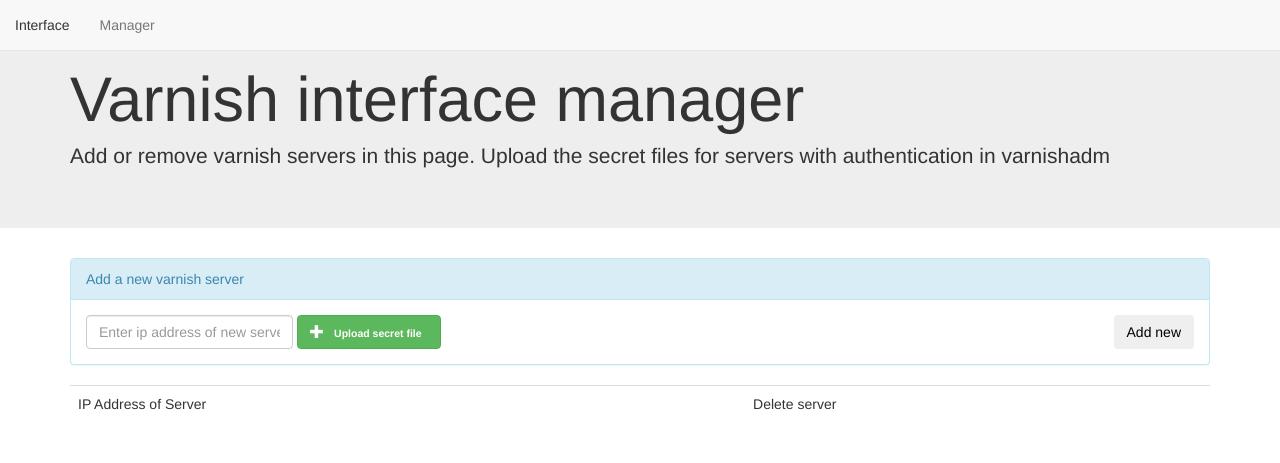
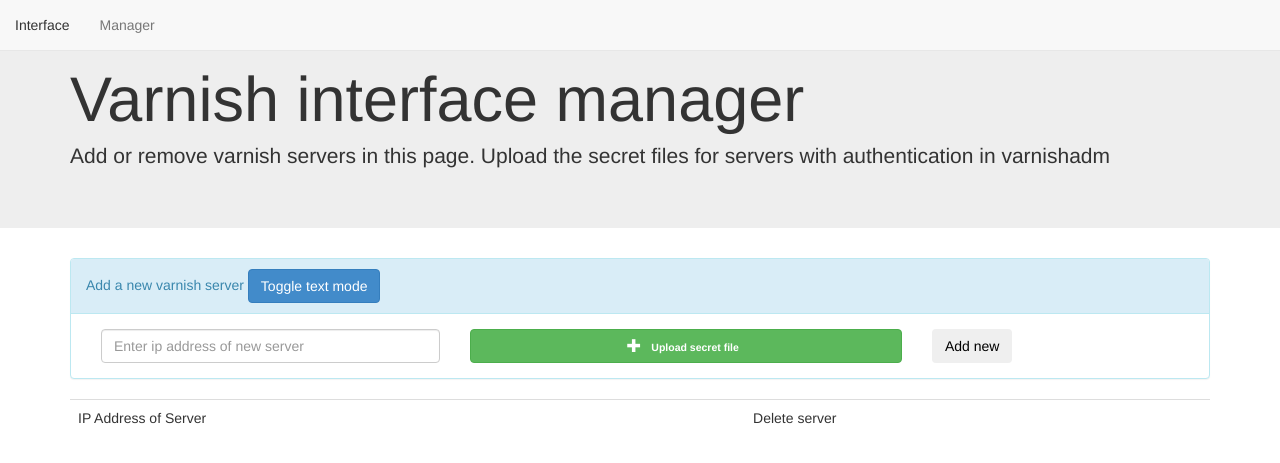
Before and after one commit to rghose/varnish-interface, a PHP site: page /manager.php in a window 1280 px wide. Shown: the top 463 px of the page. Run offline with PHP 8.4, Linux system fonts and the light colour scheme.

Commit message:
copy paste varnish secret now!

```diff
--- a/varnishinterface/js/common.js
+++ b/varnishinterface/js/common.js
@@ -3,7 +3,10 @@ var globalAsyncData;
 function removeElement(el) {
 el.parentNode.removeChild(el);
 }
-
+function isVisible(id) {
+	if(document.getElementById(id).style.display == 'block') return true;
+	return false;
+}
 function toggleVdiv(id){
 	if( document.getElementById(id).style.display == 'block' ) hidediv(id);
 	else showdiv(id);
@@ -60,21 +63,22 @@ function doVarnishExecute(action, serverId) {
 		loadAjax("./set_server.php?action="+action+"&server="+servName+"&c="+serverId,"status"+serverId);
 	}
 }
-function buildMessage(elements, boundary) {
+function buildMessage(elements, boundary,mode=1) {
 	var CRLF = "\r\n";
 	var parts = [];
 	elements.forEach(function(element, index, all) {
 			var part = "";
 			var type = "TEXT";
 			type = element.getAttribute("type").toUpperCase();
-			if (type === "FILE" && element.files.length > 0) {
-			var fieldName = element.name;
-			var fileName = element.files[0].fileName;
+			if ((mode == 2 && element.name == "textSecret") || (type === "FILE" && element.files.length > 0)) {
+			var fieldName = (mode==2 ? ('fileuploadNew') : element.name);
+			var fileName = ((mode==2)? ('text') : element.files[0].fileName);
 			part += 'Content-Disposition: form-data; ';
 			part += 'name="' + fieldName + '"; ';
 			part += 'filename="'+ fileName + '"' + CRLF;
 			part += "Content-Type: application/octet-stream";
 			part += CRLF + CRLF;
+			globalAsyncData = document.getElementById('fileData').value;
 			var binary=globalAsyncData;
 			part += binary + CRLF;
 			} else {
@@ -89,3 +93,21 @@ function buildMessage(elements, boundary) {
 	request+= "--" + boundary + "--" + CRLF;
 	return request;
 }
+function doAjaxPost(url,params,areaId) {
+	if(window.XMLHttpRequest) xh = new XMLHttpRequest();
+	else xh = new ActiveXObject("Microsoft.XMLHTTP");
+	xh.open("POST", url, true);
+
+	xh.setRequestHeader("Content-type", "application/x-www-form-urlencoded");
+	xh.setRequestHeader("Content-length", params.length);
+	xh.setRequestHeader("Connection", "close");
+
+	xh.onreadystatechange = function() {
+		var status = "<br><br><img src='images/loading.gif' alt='Loading...'><br><br><br>";
+		document.getElementById(areaId).innerHTML = status;
+		if(xh.readyState == 4 && xh.status == 200) {
+			document.getElementById(areaId).innerHTML = xh.responseText;
+		}
+	}
+	xh.send(params);
+}
--- a/varnishinterface/manager.php
+++ b/varnishinterface/manager.php
@@ -25,16 +25,22 @@ function loadFile(fileInput,uploadBtnId) {
 }
 function mAddNewServer(destDivId) {
 	var text = document.getElementById('idNewServer');
+	var url = 'add_varnish.php';
 	if(!ValidateIPaddress(text.value)) {
 		alert("Please correct the IP Address entered.");
 	}
 	else {
 		var fields=[];
 		var boundary = generateBoundary();
+		var mode=1;
 		fields.push(text);
-		fields.push(document.getElementById('fileuploadNew'));
-		request = buildMessage(fields,boundary);
-		var url = 'add_varnish.php';
+		if(!isVisible('uploadButton') && isVisible('fileData')) {
+			fields.push(document.getElementById('fileData'));
+			mode=2;
+		}
+		else
+			fields.push(document.getElementById('fileuploadNew'));
+		request = buildMessage(fields,boundary,mode);
 		var xhr = new XMLHttpRequest;
 		xhr.open("POST", url, true);
 		xhr.onreadystatechange = function() {
@@ -48,6 +54,7 @@ function mAddNewServer(destDivId) {
 		for (var header in this.headers) {
 			xhr.setRequestHeader(header, headers[header]);
 		}
+		alert(request);
 		xhr.sendAsBinary(request);
 	}
 }
@@ -75,23 +82,27 @@ function deleteVarnish(rownum) {
 <div id='infoUpload'>
 </div>
 <div class="panel panel-info">
-<div class="panel-heading">Add a new varnish server</div>
+<div class="panel-heading">Add a new varnish server
+	<button data-toggle="button" type="button" class="btn btn-primary" id='toggleFileName' onclick='toggleVdiv("uploadButton");toggleVdiv("fileData");'>Toggle text mode</button>
+</div>
 <div class="panel-body">
 <form class="form-inline" role="form" id='frmNewServer'>
-<div class='form-group'>
+<div class='form-group col-md-4'>
 	<input class='form-control' type="text"  placeholder='Enter ip address of new server' name="idNewServer" id='idNewServer' />
 </div>
-<div class='form-group'>
-	<span class="btn btn-success fileinput-button">
-  <i class="glyphicon glyphicon-plus"></i>
-  <label class="label" id="fileNameDivNew">Upload secret file</label>
-  <input onchange="loadFile(this,'submitData');" name="fileuploadNew" id="fileuploadNew" type="file" />
+<div class='form-group col-md-5'>
+	<input id='fileData' class='form-control' name="textSecret" style='display: none;' type='text' placeholder='Paste the secret here.'  />
+	<span id='uploadButton' style='display: block;' class="btn btn-success fileinput-button">
+  	<i class="glyphicon glyphicon-plus"></i>
+	  <label class="label" id="fileNameDivNew">Upload secret file</label>
+  	<input onchange="loadFile(this,'submitData');" name="fileuploadNew" id="fileuploadNew" type="file" />
 	</span>
 </div>
-<div class='form-group pull-right'>
+<div class='form-group col-md-3 pull-right'>
 	<input type='button' id="submitData" class='btn'  onclick="mAddNewServer('infoUpload');" value='Add new'/>
 </div>
 </form>
+<br/>
 </div>
 </div>
 </div>
```
